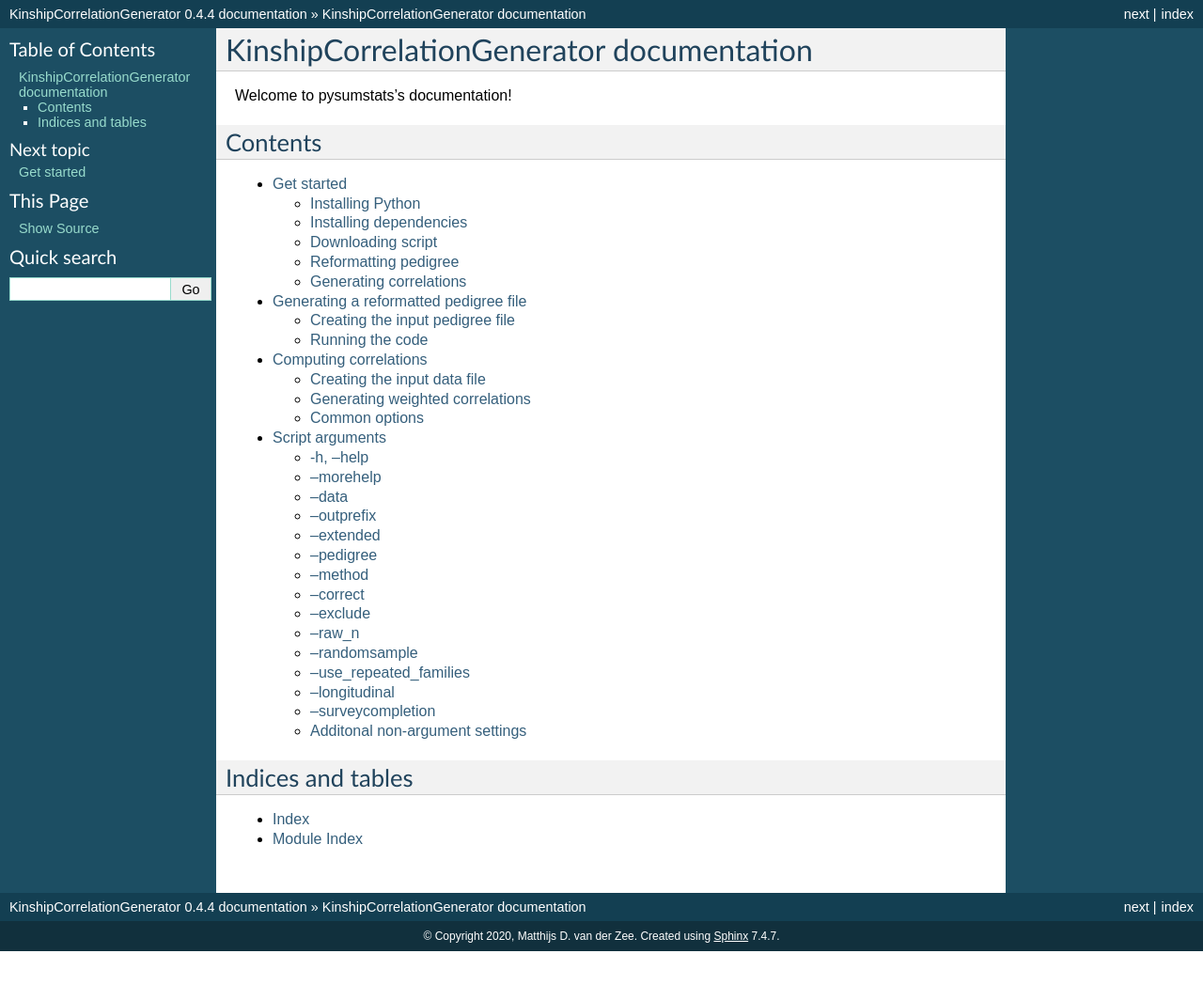
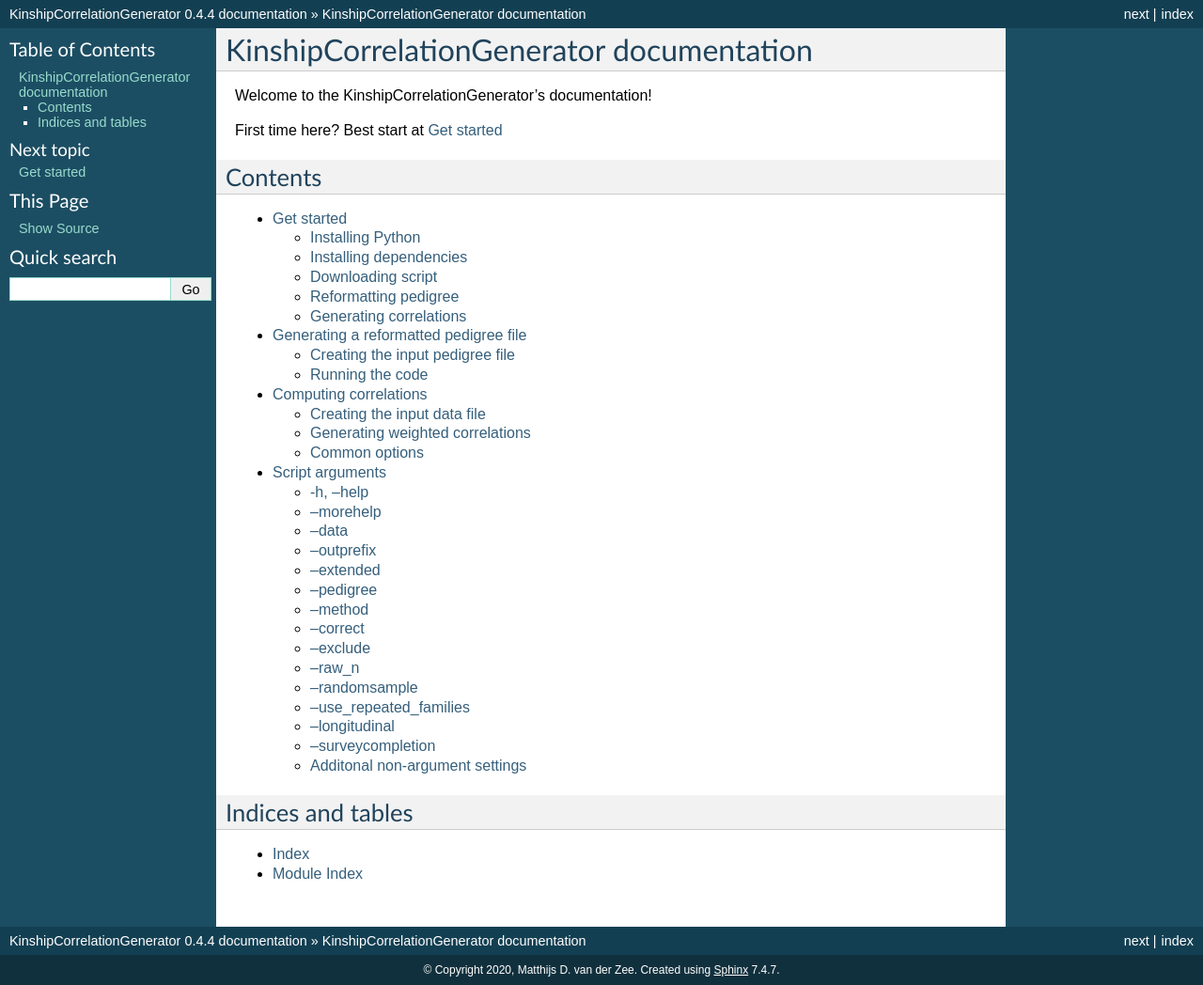
Before and after one commit to matthijsz/KinshipCorrelationGenerator, a Sphinx documentation site: the page built from docs/index.rst, in a window 1280 px wide. Shown: the whole page at 94% size. Built offline with Sphinx 7.4.7, drawn with Linux system fonts in a browser that asks for light colours; before the commit the page ends 1012 px from its top, so only the background shows below that.

Commit message:
Initial commit

```diff
--- a/docs/index.rst
+++ b/docs/index.rst
@@ -2,7 +2,9 @@
 KinshipCorrelationGenerator documentation
 #########################################
 
-Welcome to pysumstats's documentation!
+Welcome to the KinshipCorrelationGenerator's documentation!
+
+First time here? Best start at :ref:`Get started`
 
 Contents
 ========
```
